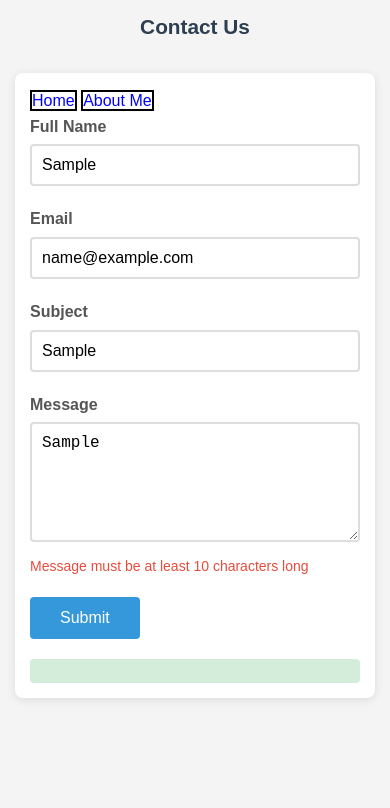
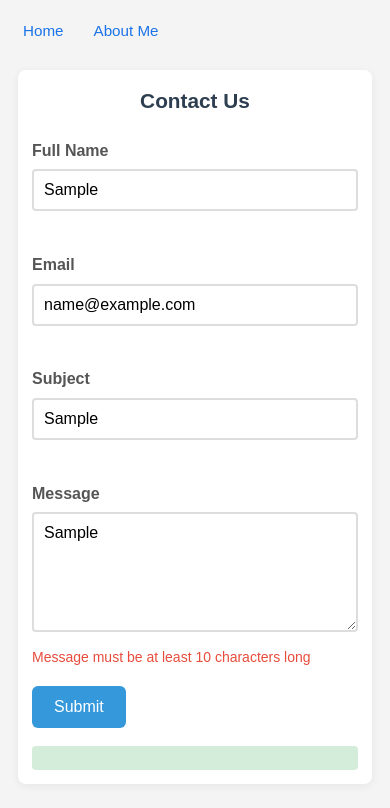
Before and after one commit to Aaron-ojo/HNG13-PROJECT2, a plain HTML site: page index.html in a window 390 px wide. Both pictures are taken after typing "Sample", "name@example.com", "Sample", "Sample" into the empty fields and a click on the button "Submit". Drawn offline with Linux system fonts and the light colour scheme.

Commit message:
retouched

```diff
--- a/index.html
+++ b/index.html
@@ -1,49 +1,102 @@
 <!DOCTYPE html>
 <html lang="en">
 <head>
-    <meta charset="UTF-8">
-    <meta name="viewport" content="width=device-width, initial-scale=1.0">
-    <link rel="stylesheet" href="style.css">
+  <meta charset="utf-8" />
+  <meta name="viewport" content="width=device-width,initial-scale=1" />
   <title>Contact Us</title>
+  <link rel="stylesheet" href="style.css" />
 </head>
 <body>
-
-    <h1>Contact Us</h1>
-
-    <form class="container">
-                    <nav class="main-nav">
+  <header>
+    <nav class="main-nav" aria-label="Main navigation">
       <a href="index.html" data-testid="test-nav-home">Home</a>
       <a href="about.html" data-testid="test-nav-about">About Me</a>
     </nav>
+  </header>
 
+  <main class="container" id="contact-page">
+    <h1>Contact Us</h1>
+
+    <form id="contactForm" novalidate>
       <div class="form-group">
         <label for="fullName">Full Name</label>
-            <input type="text" id="fullName" name="fullName" data-testid="test-contact-name">
-            <div class="error-message" data-testid="test-contact-error-name"></div>
+        <input
+          type="text"
+          id="fullName"
+          name="fullName"
+          data-testid="test-contact-name"
+          required
+        />
+        <div
+          class="error-message"
+          id="error-name"
+          data-testid="test-contact-error-name"
+          aria-live="assertive"
+        ></div>
       </div>
 
       <div class="form-group">
         <label for="email">Email</label>
-            <input type="email" id="email" name="email" data-testid="test-contact-email">
-            <div class="error-message" data-testid="test-contact-error-email"></div>
+        <input
+          type="email"
+          id="email"
+          name="email"
+          data-testid="test-contact-email"
+          required
+        />
+        <div
+          class="error-message"
+          id="error-email"
+          data-testid="test-contact-error-email"
+          aria-live="assertive"
+        ></div>
       </div>
 
       <div class="form-group">
         <label for="subject">Subject</label>
-            <input type="text" id="subject" name="subject" data-testid="test-contact-subject">
-            <div class="error-message" data-testid="test-contact-error-subject"></div>
+        <input
+          type="text"
+          id="subject"
+          name="subject"
+          data-testid="test-contact-subject"
+          required
+        />
+        <div
+          class="error-message"
+          id="error-subject"
+          data-testid="test-contact-error-subject"
+          aria-live="assertive"
+        ></div>
       </div>
 
       <div class="form-group">
         <label for="message">Message</label>
-            <textarea id="message" name="message" data-testid="test-contact-message"></textarea>
-            <div class="error-message" data-testid="test-contact-error-message"></div>
+        <textarea
+          id="message"
+          name="message"
+          data-testid="test-contact-message"
+          minlength="10"
+          required
+        ></textarea>
+        <div
+          class="error-message"
+          id="error-message"
+          data-testid="test-contact-error-message"
+          aria-live="assertive"
+        ></div>
       </div>
 
       <button type="submit" data-testid="test-contact-submit">Submit</button>
 
-        <div class="success-message" data-testid="test-contact-success"></div>
+      <div
+        class="success-message"
+        data-testid="test-contact-success"
+        id="success-message"
+        role="status"
+        aria-live="polite"
+      ></div>
     </form>
+  </main>
 
   <script src="script.js"></script>
 </body>
--- a/script.js
+++ b/script.js
@@ -1,5 +1,5 @@
 document.addEventListener("DOMContentLoaded", function () {
-  const form = document.querySelector("form");
+  const form = document.getElementById("contactForm");
 
   function getByTestId(testId) {
     return document.querySelector(`[data-testid="${testId}"]`);
@@ -11,10 +11,16 @@ document.addEventListener("DOMContentLoaded", function () {
 
     if (errorElement) {
       errorElement.textContent = message;
+      // Ensure the error has an id for aria-describedby
+      if (!errorElement.id) {
+        errorElement.id = `error-${field}`;
+      }
+      errorElement.setAttribute("role", "alert");
     }
 
     if (inputElement) {
       inputElement.setAttribute("aria-invalid", "true");
+      inputElement.setAttribute("aria-describedby", errorElement.id);
     }
   }
 
@@ -24,10 +30,12 @@ document.addEventListener("DOMContentLoaded", function () {
 
     if (errorElement) {
       errorElement.textContent = "";
+      errorElement.removeAttribute("role");
     }
 
     if (inputElement) {
       inputElement.removeAttribute("aria-invalid");
+      inputElement.removeAttribute("aria-describedby");
     }
   }
 
@@ -37,10 +45,23 @@ document.addEventListener("DOMContentLoaded", function () {
       successMessage.textContent =
         "Thank you! Your message has been sent successfully.";
     }
+
+    // Clear inputs and errors
+    ["name", "email", "subject", "message"].forEach((field) => {
+      const input = getByTestId(`test-contact-${field}`);
+      if (input) input.value = "";
+      clearError(field);
+    });
+
+    // move focus to success message for screen readers
+    if (successMessage) {
+      successMessage.focus?.();
+    }
   }
 
   function validateName() {
-    const name = getByTestId("test-contact-name").value.trim();
+    const el = getByTestId("test-contact-name");
+    const name = el ? el.value.trim() : "";
     if (!name) {
       showError("name", "Full name is required");
       return false;
@@ -50,7 +71,8 @@ document.addEventListener("DOMContentLoaded", function () {
   }
 
   function validateEmail() {
-    const email = getByTestId("test-contact-email").value.trim();
+    const el = getByTestId("test-contact-email");
+    const email = el ? el.value.trim() : "";
     const emailRegex = /^[^\s@]+@[^\s@]+\.[^\s@]+$/;
 
     if (!email) {
@@ -68,7 +90,8 @@ document.addEventListener("DOMContentLoaded", function () {
   }
 
   function validateSubject() {
-    const subject = getByTestId("test-contact-subject").value.trim();
+    const el = getByTestId("test-contact-subject");
+    const subject = el ? el.value.trim() : "";
     if (!subject) {
       showError("subject", "Subject is required");
       return false;
@@ -78,7 +101,8 @@ document.addEventListener("DOMContentLoaded", function () {
   }
 
   function validateMessage() {
-    const message = getByTestId("test-contact-message").value.trim();
+    const el = getByTestId("test-contact-message");
+    const message = el ? el.value.trim() : "";
     if (!message) {
       showError("message", "Message is required");
       return false;
@@ -93,8 +117,20 @@ document.addEventListener("DOMContentLoaded", function () {
     return true;
   }
 
+  // Realtime clearing of errors while typing
+  ["name", "email", "subject", "message"].forEach((field) => {
+    const el = getByTestId(`test-contact-${field}`);
+    if (el) {
+      el.addEventListener("input", () => clearError(field));
+    }
+  });
+
   form.addEventListener("submit", function (event) {
     event.preventDefault();
+
+    // Clear any previous success message
+    const successMessage = getByTestId("test-contact-success");
+    if (successMessage) successMessage.textContent = "";
 
     const isNameValid = validateName();
     const isEmailValid = validateEmail();
--- a/style.css
+++ b/style.css
@@ -12,69 +12,50 @@ body {
   padding: 20px;
 }
 
-a{
-    color: blue;
+.main-nav {
+  display: flex;
+  gap: 12px;
+  margin-bottom: 20px;
+}
+
+.main-nav a {
+  color: #1a73e8;
   text-decoration: none;
-    font-size: medium;
-    gap: 4px;
-    border: 2px solid black;
+  font-size: 0.95rem;
+  padding: 6px 10px;
+  border-radius: 6px;
+  border: 1px solid transparent;
+}
+
+.main-nav a:focus,
+.main-nav a:hover {
+  background: rgba(26, 115, 232, 0.08);
+  outline: none;
+  border-color: rgba(26, 115, 232, 0.18);
 }
 
 h1 {
   text-align: center;
-    margin-bottom: 30px;
+  margin-bottom: 20px;
   color: #2c3e50;
 }
 
-h2 {
-    color: #3498db;
-    margin-bottom: 15px;
-    padding-bottom: 8px;
-    border-bottom: 2px solid #e2e8f0;
-}
-
 .container {
-    max-width: 800px;
+  max-width: 900px;
   margin: 0 auto;
   background: white;
-    padding: 30px;
+  padding: 28px;
   border-radius: 8px;
-    box-shadow: 0 2px 10px rgba(0, 0, 0, 0.1);
-}
-
-.about-section {
-    margin-bottom: 30px;
-    padding: 20px;
-    border: 1px solid #e2e8f0;
-    border-radius: 6px;
-    background: #f8fafc;
-}
-
-.content {
-    font-size: 16px;
-    line-height: 1.7;
-}
-
-.content p {
-    margin-bottom: 15px;
-}
-
-.content ul {
-    margin-left: 20px;
-    margin-bottom: 15px;
-}
-
-.content li {
-    margin-bottom: 8px;
+  box-shadow: 0 2px 10px rgba(0, 0, 0, 0.06);
 }
 
 .form-group {
-    margin-bottom: 20px;
+  margin-bottom: 18px;
 }
 
 label {
   display: block;
-    margin-bottom: 5px;
+  margin-bottom: 6px;
   font-weight: bold;
   color: #555;
 }
@@ -94,19 +75,21 @@ input[type="email"]:focus,
 textarea:focus {
   outline: none;
   border-color: #3498db;
+  box-shadow: 0 0 0 3px rgba(52, 152, 219, 0.08);
 }
 
 textarea {
   height: 120px;
   resize: vertical;
+  font-family: inherit;
 }
 
 button[type="submit"] {
   background-color: #3498db;
   color: white;
-    padding: 12px 30px;
+  padding: 12px 22px;
   border: none;
-    border-radius: 4px;
+  border-radius: 6px;
   cursor: pointer;
   font-size: 16px;
 }
@@ -118,7 +101,8 @@ button[type="submit"]:hover {
 .error-message {
   color: #e74c3c;
   font-size: 14px;
-    margin-top: 5px;
+  margin-top: 6px;
+  min-height: 1.2em;
 }
 
 .success-message {
@@ -126,50 +110,37 @@ button[type="submit"]:hover {
   color: #155724;
   padding: 12px;
   border-radius: 4px;
-    margin-top: 20px;
+  margin-top: 18px;
+  min-height: 1.2em;
 }
 
+/* Responsive */
 @media (max-width: 768px) {
   body {
-        padding: 10px;
+    padding: 12px;
   }
 
   .container {
     padding: 20px;
   }
 
-    .about-section {
-        padding: 15px;
-    }
-
   h1 {
     font-size: 1.5rem;
-    }
-
-    h2 {
-        font-size: 1.3rem;
   }
 }
 
 @media (max-width: 480px) {
   .container {
-        margin: 5px;
-        padding: 15px;
-    }
-
-    .about-section {
-        padding: 12px;
+    margin: 6px;
+    padding: 14px;
   }
 
   h1 {
     font-size: 1.3rem;
   }
 
-    h2 {
-        font-size: 1.1rem;
-    }
-
-    .content {
-        font-size: 14px;
+  .main-nav {
+    gap: 8px;
+    flex-wrap: wrap;
   }
 }
```
Lines whose indentation alone changed are shown as unchanged.
